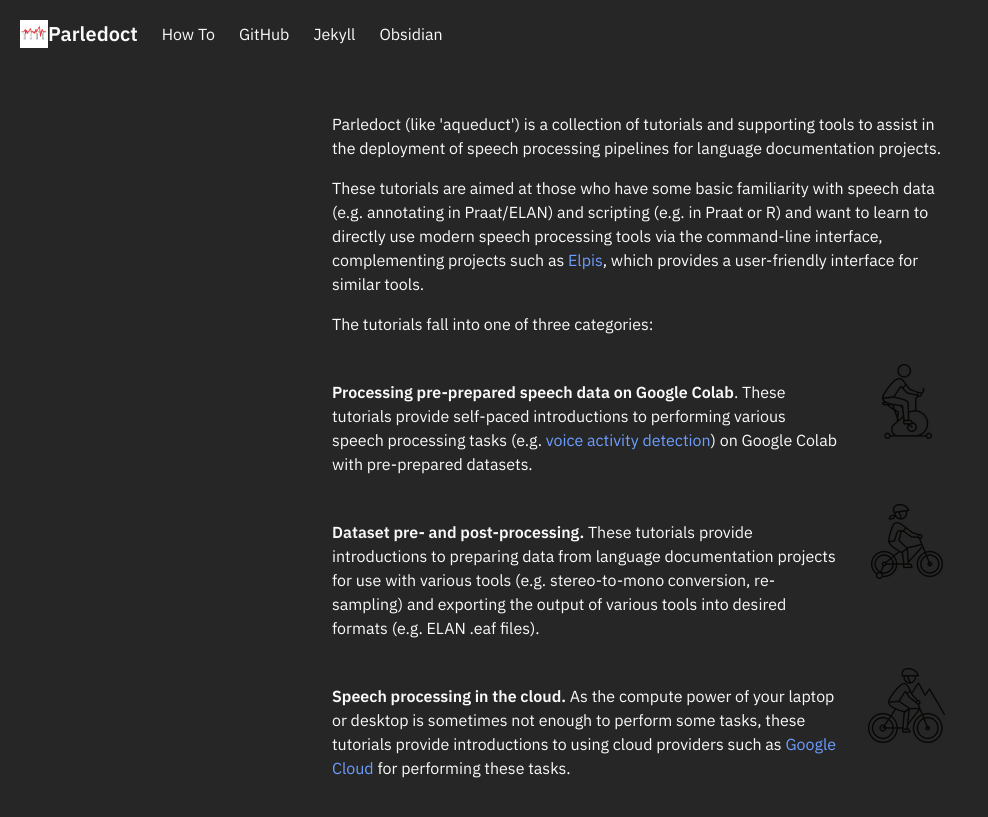
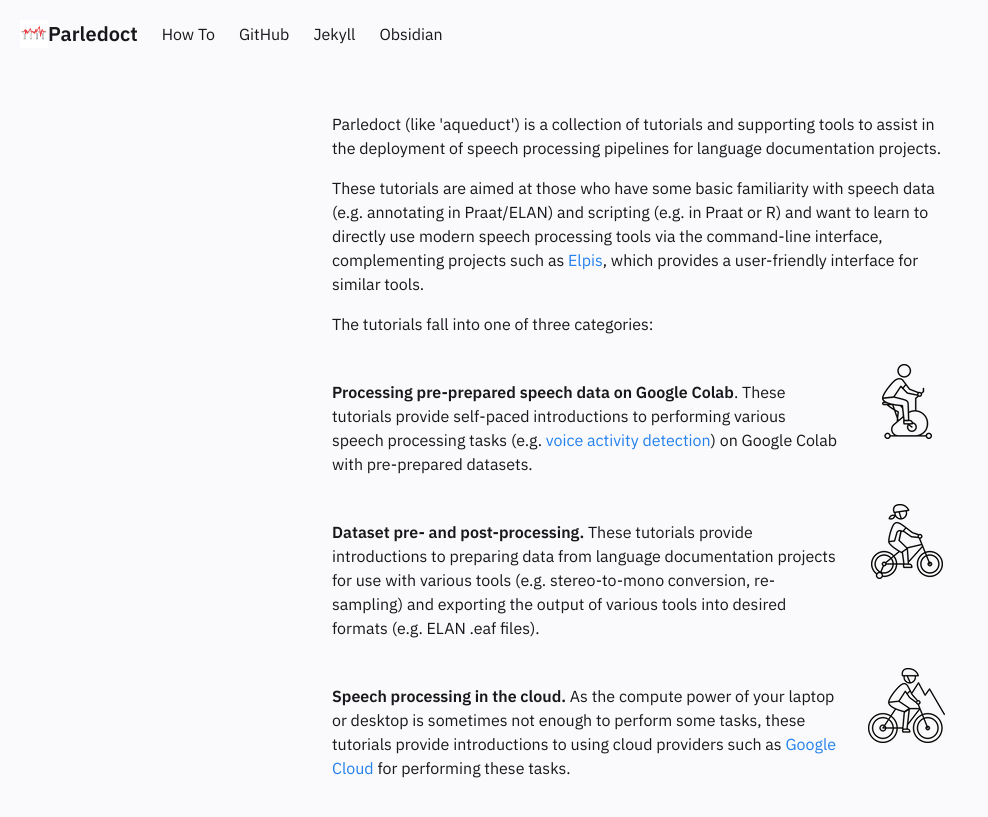
Before and after one commit to parledoct/parledoct.github.io, a Jekyll site: the page built from pages/index.md, in a window 1280 px wide. Shown: the top 817 px of the page, without its empty margins (0-988 px from the left). Built offline with Jekyll 4.4.1, drawn with Linux system fonts in a browser that asks for light colours.

Commit message:
Try duplicating light mode

```diff
--- a/assets/css/style.css
+++ b/assets/css/style.css
@@ -16,24 +16,29 @@ html, html[data-theme="light"] {
 }
 
 html[data-theme="dark"] {
-    --bg-main: #18181C;
-    --bg-sub: #262626;
-    --color-bis: #E6E6E6;
-    --text-main: #FAFAFC;
-    --text-sub: #FFFFFF;
-    --link: #6D9EFF;
-    --border: #353535;
+    --bg-main: #FFFFFF;
+    --bg-sub: #FAFAFC;
+    --text-main: #18181C;
+    --text-sub: #5D5D67;
+    --link: #2380ED;
+    --border: #E5E5E5;
 }
 
 
 @media (prefers-color-scheme: light) {
     html, html[data-theme="dark"] {
-        --bg-main: #18181C;
+        /* --bg-main: #18181C;
         --bg-sub: #262626;
         --text-main: #FAFAFC;
         --text-sub: #FFFFFF;
         --link: #6D9EFF;
-        --border: #353535;
+        --border: #353535; */
+	    --bg-main: #FFFFFF;
+        --bg-sub: #FAFAFC;
+        --text-main: #18181C;
+        --text-sub: #5D5D67;
+        --link: #2380ED;
+        --border: #E5E5E5;
     }
 
     html[data-theme="light"] {
```
